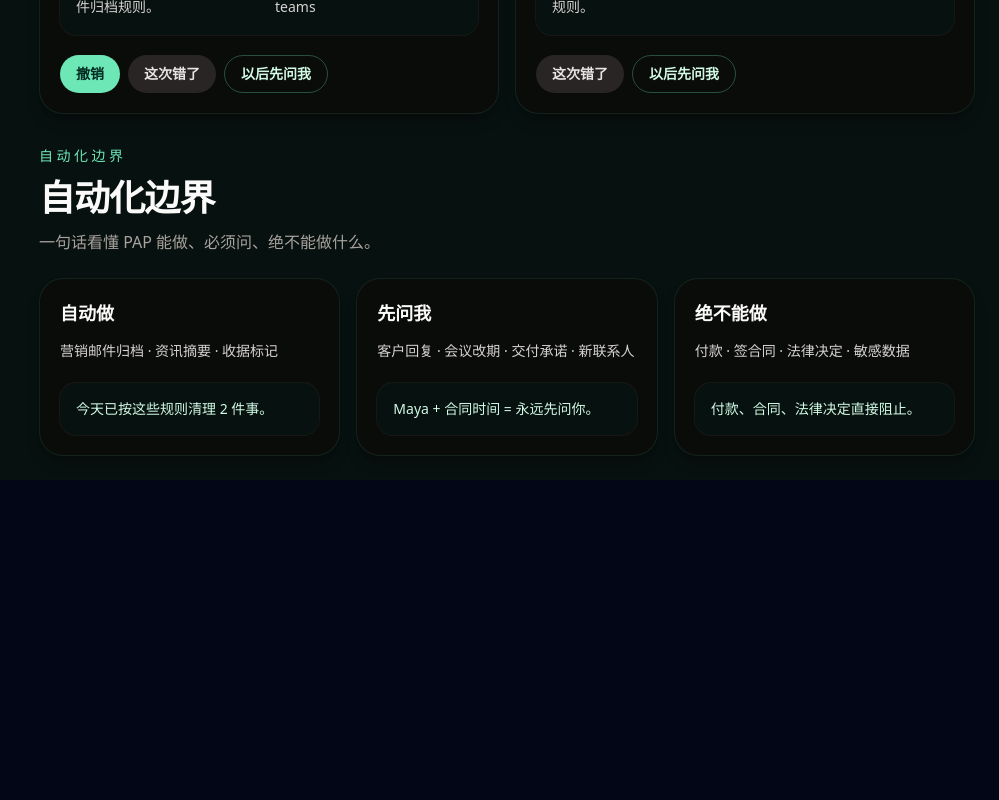
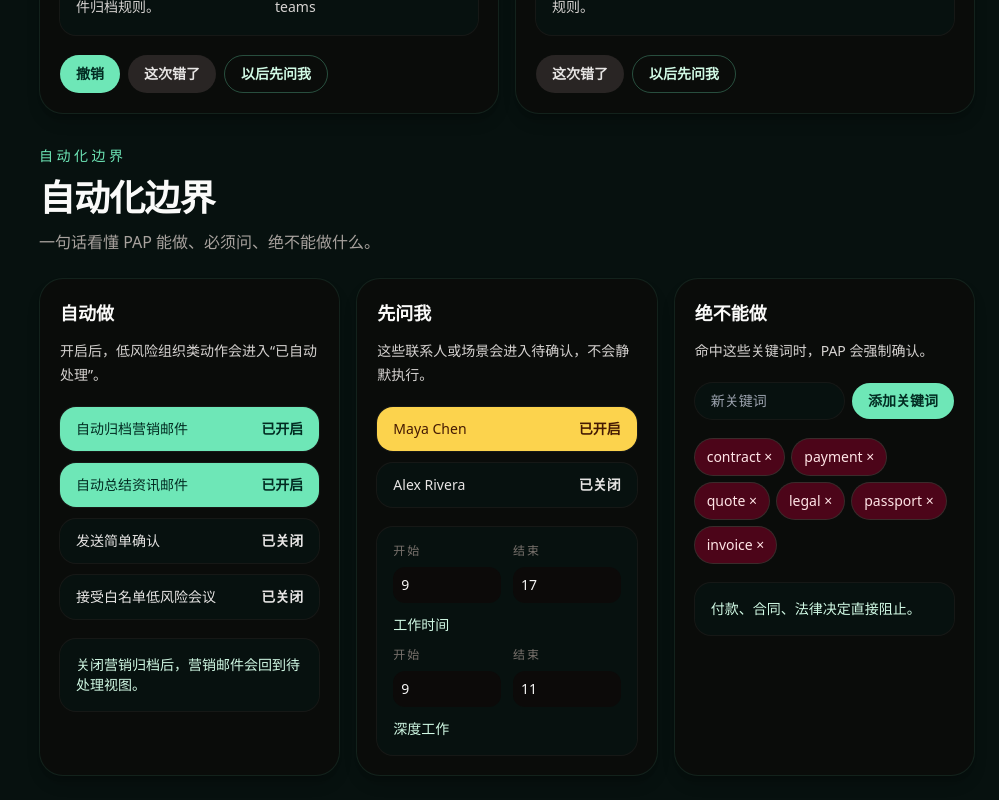
Before and after one commit to dmo736647-pixel/PAP, a Next.js app: page / in a window 1280 px wide. Shown: the part 3606-4406 px from the top of the page, without its empty margins (281-1280 px from the left). Before the commit the page ends 4086 px from the top, so only its background shows below. Built offline with nearby package versions, Linux system fonts and the light colour scheme.

Commit message:
feat: add editable automation boundaries
Let users adjust local automation permissions, high-risk keywords, contact confirmation rules, and time boundaries with persisted audit visibility.

```diff
--- a/src/app/pap-dashboard.tsx
+++ b/src/app/pap-dashboard.tsx
@@ -140,12 +140,22 @@ const copy = {
     canDo: '自动做',
     mustAsk: '先问我',
     mustNever: '绝不能做',
-    canDoText: '营销邮件归档 · 资讯摘要 · 收据标记',
-    mustAskText: '客户回复 · 会议改期 · 交付承诺 · 新联系人',
-    mustNeverText: '付款 · 签合同 · 法律决定 · 敏感数据',
-    canDoExample: '今天已按这些规则清理 2 件事。',
+    canDoText: '开启后，低风险组织类动作会进入“已自动处理”。',
+    mustAskText: '这些联系人或场景会进入待确认，不会静默执行。',
+    mustNeverText: '命中这些关键词时，PAP 会强制确认。',
+    canDoExample: '关闭营销归档后，营销邮件会回到待处理视图。',
     mustAskExample: 'Maya + 合同时间 = 永远先问你。',
     mustNeverExample: '付款、合同、法律决定直接阻止。',
+    enabled: '已开启',
+    disabled: '已关闭',
+    highRiskKeywords: '高风险关键词',
+    addKeyword: '添加关键词',
+    newKeyword: '新关键词',
+    remove: '移除',
+    workHours: '工作时间',
+    deepWork: '深度工作',
+    startHour: '开始',
+    endHour: '结束',
     activity: '刚刚完成',
     confirmedTitle: '已确认',
     rejectedTitle: '已拒绝',
@@ -230,12 +240,22 @@ const copy = {
     canDo: 'Automatic',
     mustAsk: 'Ask first',
     mustNever: 'Never',
-    canDoText: 'Archive marketing · Summarize newsletters · Label receipts',
-    mustAskText: 'Client replies · Reschedules · Commitments · New contacts',
-    mustNeverText: 'Payments · Contract signing · Legal decisions · Sensitive data',
-    canDoExample: '2 items were cleared by these rules today.',
+    canDoText: 'When enabled, low-risk organization actions move into Automatically Handled.',
+    mustAskText: 'These contacts or scenarios go to Pending Confirmation instead of silent execution.',
+    mustNeverText: 'Matching keywords force confirmation.',
+    canDoExample: 'Turn off marketing archive and marketing email returns to review.',
     mustAskExample: 'Maya + contract timing = always ask you.',
     mustNeverExample: 'Payments, contracts, and legal decisions are blocked.',
+    enabled: 'Enabled',
+    disabled: 'Disabled',
+    highRiskKeywords: 'High-risk keywords',
+    addKeyword: 'Add keyword',
+    newKeyword: 'New keyword',
+    remove: 'Remove',
+    workHours: 'Work hours',
+    deepWork: 'Deep work',
+    startHour: 'Start',
+    endHour: 'End',
     activity: 'Just done',
     confirmedTitle: 'Confirmed',
     rejectedTitle: 'Rejected',
@@ -907,21 +927,181 @@ function AutomationBoundarySection(props: {
   onChange: (change: BoundaryChange) => void;
 }) {
   const t = copy[props.locale];
-  const sections = [
-    { title: t.canDo, body: t.canDoText, example: t.canDoExample },
-    { title: t.mustAsk, body: t.mustAskText, example: t.mustAskExample },
-    { title: t.mustNever, body: t.mustNeverText, example: t.mustNeverExample },
+  const [keyword, setKeyword] = useState('');
+  const permissionLabels: Array<{ permission: AutomationPermission; label: string }> = [
+    { permission: 'archive_marketing', label: props.locale === 'zh' ? '自动归档营销邮件' : 'Archive marketing' },
+    { permission: 'summarize_newsletters', label: props.locale === 'zh' ? '自动总结资讯邮件' : 'Summarize newsletters' },
+    { permission: 'send_simple_acknowledgement', label: props.locale === 'zh' ? '发送简单确认' : 'Send simple acknowledgements' },
+    { permission: 'accept_whitelisted_low_risk_meetings', label: props.locale === 'zh' ? '接受白名单低风险会议' : 'Accept whitelisted low-risk meetings' },
   ];
+
+  function togglePermission(permission: AutomationPermission, label: string) {
+    props.onChange({
+      title: label,
+      update: (preferences) => {
+        const enabled = preferences.automationPermissions.includes(permission);
+        return {
+          ...preferences,
+          automationPermissions: enabled
+            ? preferences.automationPermissions.filter((candidate) => candidate !== permission)
+            : [...preferences.automationPermissions, permission],
+        };
+      },
+    });
+  }
+
+  function toggleContact(email: string, name: string) {
+    props.onChange({
+      title: props.locale === 'zh' ? `${name} 是否先问我` : `${name} ask first`,
+      update: (preferences) => ({
+        ...preferences,
+        contacts: preferences.contacts.map((contact) => (
+          contact.email === email ? { ...contact, alwaysConfirm: !contact.alwaysConfirm } : contact
+        )),
+      }),
+    });
+  }
+
+  function addKeyword() {
+    const normalized = keyword.trim().toLowerCase();
+    if (!normalized || props.preferences.highRiskKeywords.includes(normalized)) return;
+    props.onChange({
+      title: props.locale === 'zh' ? `添加高风险关键词：${normalized}` : `Add high-risk keyword: ${normalized}`,
+      update: (preferences) => ({
+        ...preferences,
+        highRiskKeywords: [...preferences.highRiskKeywords, normalized],
+      }),
+    });
+    setKeyword('');
+  }
+
+  function removeKeyword(value: string) {
+    props.onChange({
+      title: props.locale === 'zh' ? `移除高风险关键词：${value}` : `Remove high-risk keyword: ${value}`,
+      update: (preferences) => ({
+        ...preferences,
+        highRiskKeywords: preferences.highRiskKeywords.filter((candidate) => candidate !== value),
+      }),
+    });
+  }
+
+  function updateWorkHours(field: 'startHour' | 'endHour', value: number) {
+    const next = clampHour(value);
+    props.onChange({
+      title: props.locale === 'zh' ? '更新工作时间' : 'Update work hours',
+      update: (preferences) => {
+        const workHours = { ...preferences.workHours, [field]: next };
+        if (workHours.startHour >= workHours.endHour) return preferences;
+        return { ...preferences, workHours };
+      },
+    });
+  }
+
+  function updateDeepWork(field: 'startHour' | 'endHour', value: number) {
+    const next = clampHour(value);
+    props.onChange({
+      title: props.locale === 'zh' ? '更新深度工作时间' : 'Update deep work hours',
+      update: (preferences) => {
+        const current = preferences.deepWorkHours[0] ?? { startHour: 9, endHour: 11 };
+        const deepWork = { ...current, [field]: next };
+        if (deepWork.startHour >= deepWork.endHour) return preferences;
+        return { ...preferences, deepWorkHours: [deepWork] };
+      },
+    });
+  }
+
+  const deepWork = props.preferences.deepWorkHours[0] ?? { startHour: 9, endHour: 11 };
 
   return (
     <div className="grid gap-4 lg:grid-cols-3">
-      {sections.map((section) => (
-        <article key={section.title} className="rounded-3xl border border-emerald-300/10 bg-stone-950/70 p-5 shadow-lg shadow-black/20">
-          <h3 className="text-lg font-semibold text-stone-50">{section.title}</h3>
-          <p className="mt-3 text-sm leading-6 text-stone-300">{section.body}</p>
-          <p className="mt-5 rounded-2xl bg-[#07110f] p-4 text-sm text-emerald-100 ring-1 ring-white/5">{section.example}</p>
-        </article>
-      ))}
+      <article className="rounded-3xl border border-emerald-300/10 bg-stone-950/70 p-5 shadow-lg shadow-black/20">
+        <h3 className="text-lg font-semibold text-stone-50">{t.canDo}</h3>
+        <p className="mt-3 text-sm leading-6 text-stone-300">{t.canDoText}</p>
+        <div className="mt-5 space-y-3">
+          {permissionLabels.map((item) => {
+            const enabled = props.preferences.automationPermissions.includes(item.permission);
+            return (
+              <button
+                key={item.permission}
+                className={`flex w-full items-center justify-between rounded-2xl px-4 py-3 text-left text-sm ring-1 ring-white/5 ${enabled ? 'bg-emerald-300 text-emerald-950' : 'bg-[#07110f] text-stone-200'}`}
+                onClick={() => togglePermission(item.permission, item.label)}
+              >
+                <span>{item.label}</span>
+                <span className="font-semibold">{enabled ? t.enabled : t.disabled}</span>
+              </button>
+            );
+          })}
+        </div>
+        <p className="mt-5 rounded-2xl bg-[#07110f] p-4 text-sm text-emerald-100 ring-1 ring-white/5">{t.canDoExample}</p>
+      </article>
+
+      <article className="rounded-3xl border border-emerald-300/10 bg-stone-950/70 p-5 shadow-lg shadow-black/20">
+        <h3 className="text-lg font-semibold text-stone-50">{t.mustAsk}</h3>
+        <p className="mt-3 text-sm leading-6 text-stone-300">{t.mustAskText}</p>
+        <div className="mt-5 space-y-3">
+          {props.preferences.contacts.map((contact) => (
+            <button
+              key={contact.email}
+              className={`flex w-full items-center justify-between rounded-2xl px-4 py-3 text-left text-sm ring-1 ring-white/5 ${contact.alwaysConfirm ? 'bg-amber-300 text-amber-950' : 'bg-[#07110f] text-stone-200'}`}
+              onClick={() => toggleContact(contact.email, contact.name)}
+            >
+              <span>{contact.name}</span>
+              <span className="font-semibold">{contact.alwaysConfirm ? t.enabled : t.disabled}</span>
+            </button>
+          ))}
+        </div>
+        <div className="mt-5 grid grid-cols-2 gap-3 rounded-2xl bg-[#07110f] p-4 text-sm text-stone-300 ring-1 ring-white/5">
+          <label>
+            <span className="block text-xs uppercase tracking-[0.16em] text-stone-500">{t.startHour}</span>
+            <input className="mt-2 w-full rounded-xl bg-stone-950 p-2 text-stone-100" type="number" min="0" max="23" value={props.preferences.workHours.startHour} onChange={(event) => updateWorkHours('startHour', Number(event.target.value))} />
+          </label>
+          <label>
+            <span className="block text-xs uppercase tracking-[0.16em] text-stone-500">{t.endHour}</span>
+            <input className="mt-2 w-full rounded-xl bg-stone-950 p-2 text-stone-100" type="number" min="0" max="23" value={props.preferences.workHours.endHour} onChange={(event) => updateWorkHours('endHour', Number(event.target.value))} />
+          </label>
+          <p className="col-span-2 text-emerald-100">{t.workHours}</p>
+          <label>
+            <span className="block text-xs uppercase tracking-[0.16em] text-stone-500">{t.startHour}</span>
+            <input className="mt-2 w-full rounded-xl bg-stone-950 p-2 text-stone-100" type="number" min="0" max="23" value={deepWork.startHour} onChange={(event) => updateDeepWork('startHour', Number(event.target.value))} />
+          </label>
+          <label>
+            <span className="block text-xs uppercase tracking-[0.16em] text-stone-500">{t.endHour}</span>
+            <input className="mt-2 w-full rounded-xl bg-stone-950 p-2 text-stone-100" type="number" min="0" max="23" value={deepWork.endHour} onChange={(event) => updateDeepWork('endHour', Number(event.target.value))} />
+          </label>
+          <p className="col-span-2 text-emerald-100">{t.deepWork}</p>
+        </div>
+      </article>
+
+      <article className="rounded-3xl border border-emerald-300/10 bg-stone-950/70 p-5 shadow-lg shadow-black/20">
+        <h3 className="text-lg font-semibold text-stone-50">{t.mustNever}</h3>
+        <p className="mt-3 text-sm leading-6 text-stone-300">{t.mustNeverText}</p>
+        <div className="mt-5 flex gap-2">
+          <input
+            aria-label={t.newKeyword}
+            className="min-w-0 flex-1 rounded-full bg-[#07110f] px-4 py-2 text-sm text-stone-100 ring-1 ring-white/5"
+            value={keyword}
+            onChange={(event) => setKeyword(event.target.value)}
+            onKeyDown={(event) => {
+              if (event.key === 'Enter') addKeyword();
+            }}
+            placeholder={t.newKeyword}
+          />
+          <button className="rounded-full bg-emerald-300 px-4 py-2 text-sm font-semibold text-emerald-950" onClick={addKeyword}>{t.addKeyword}</button>
+        </div>
+        <div className="mt-5 flex flex-wrap gap-2">
+          {props.preferences.highRiskKeywords.map((value) => (
+            <button
+              key={value}
+              className="rounded-full bg-rose-950 px-3 py-2 text-sm text-rose-100 ring-1 ring-rose-300/20"
+              onClick={() => removeKeyword(value)}
+              aria-label={`${t.remove} ${value}`}
+            >
+              {value} ×
+            </button>
+          ))}
+        </div>
+        <p className="mt-5 rounded-2xl bg-[#07110f] p-4 text-sm text-emerald-100 ring-1 ring-white/5">{t.mustNeverExample}</p>
+      </article>
     </div>
   );
 }
@@ -963,6 +1143,11 @@ function ActivityPanels(props: { locale: Locale; events: AuditEvent[] }) {
       </div>
     </section>
   );
+}
+
+function clampHour(value: number) {
+  if (Number.isNaN(value)) return 0;
+  return Math.max(0, Math.min(23, value));
 }
 
 function readPersistedDashboardState(): PersistedDashboardStateV1 {
--- a/src/lib/pap/triage.ts
+++ b/src/lib/pap/triage.ts
@@ -119,7 +119,7 @@ export function createSuggestedAction(
     summary: triaged.email.subject,
     rationale: 'No automatic action matched, so PAP keeps it visible.',
     riskLevel: triaged.risk.level,
-    requiresConfirmation: triaged.needsReply,
+    requiresConfirmation: true,
     canUndo: true,
   };
 }
```
Also changed, not shown: 1 other file (tests, documents, lock files or other folders).
